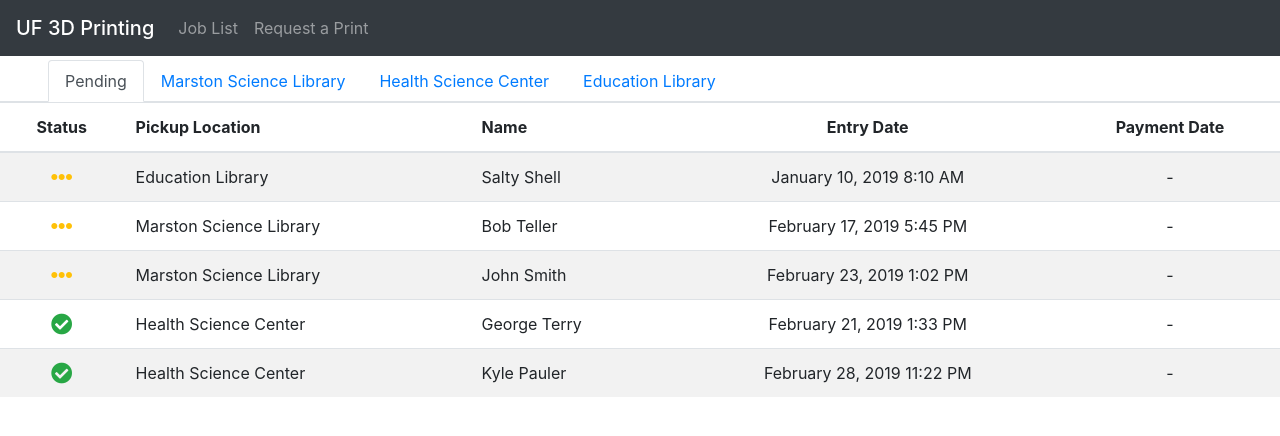
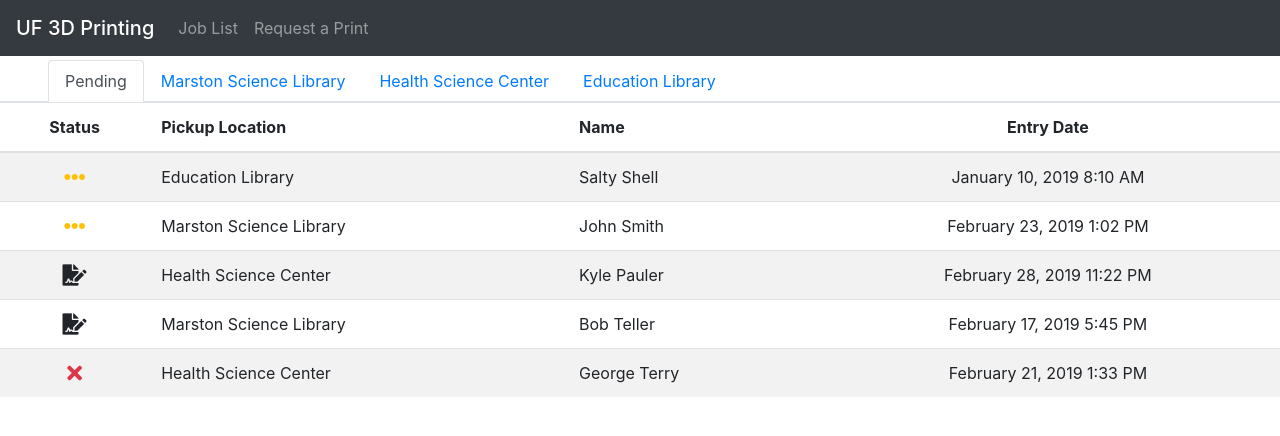
Before and after one commit to Marco-Pagani/uf-3d-printing, an Angular app in the folder frontend/: page / in a window 1280 px wide. Shown: the top 436 px of the page. Built offline with nearby package versions, Linux system fonts and the light colour scheme.

Commit message:
Changed job list page. Updated status values

```diff
--- a/frontend/src/app/components/job-list-page.component.html
+++ b/frontend/src/app/components/job-list-page.component.html
@@ -22,16 +22,16 @@
                         <th scope="col" class="clickable" style="text-align: left;" (click)="sortBy('pickupLocation')">Pickup Location</th>
                         <th scope="col" class="clickable" style="text-align: left;" (click)="sortBy('name', 'pickupLocation', 'status')">Name</th>
                         <th scope="col" class="clickable" style="text-align: center;" (click)="sortBy('entryDate', 'pickupLocation', 'status')">Entry Date</th>
-                        <th scope="col" class="clickable" style="text-align: center;" (click)="sortBy('paymentDate', 'pickupLocation', 'status')">Payment Date</th>
+                        <!--<th scope="col" class="clickable" style="text-align: center;" (click)="sortBy('paymentDate', 'pickupLocation', 'status')">Payment Date</th>-->
                     </tr>
                 </thead>
                 <tbody>
                     <tr class="clickable" *ngFor="let item of tableData" routerLink="/job/{{item.id}}">
-                        <td><i class="fas fa-lg {{item.status | status}} centered pt-1"></i></td>
+                        <td><i class="fas fa-lg {{item.status | status}} centered pt-1" data-toggle="tooltip" data-placement="top" title="{{item.status | status:true}}"></i></td>
                         <td style="text-align: left;">{{item.pickupLocation}}</td>
                         <td style="text-align: left;">{{item.name}}</td>
                         <td>{{item.entryDate | cdate}}</td>
-                        <td>{{item.paymentDate | cdate}}</td>
+                        <!--<td>{{item.paymentDate | cdate}}</td>-->
                     </tr>
                 </tbody>
             </table>
@@ -48,7 +48,7 @@
                 </thead>
                 <tbody>
                     <tr class="clickable" *ngFor="let item of tableData" routerLink="/job/{{item.id}}">
-                        <td><i class="fas fa-lg {{item.status | status}} centered pt-1"></i></td>
+                        <td><i class="fas fa-lg {{item.status | status}} centered pt-1" data-toggle="tooltip" data-placement="top" title="{{item.status | status:true}}"></i></td>
                         <td style="text-align: left;">{{item.name}}</td>
                         <td>{{item.entryDate | cdate}}</td>
                         <td>{{item.paymentDate | cdate}}</td>
@@ -68,7 +68,7 @@
                 </thead>
                 <tbody>
                     <tr class="clickable" *ngFor="let item of tableData" routerLink="/job/{{item.id}}">
-                        <td><i class="fas fa-lg {{item.status | status}} centered pt-1"></i></td>
+                        <td><i class="fas fa-lg {{item.status | status}} centered pt-1" data-toggle="tooltip" data-placement="top" title="{{item.status | status:true}}"></i></td>
                         <td style="text-align: left;">{{item.name}}</td>
                         <td>{{item.entryDate | cdate}}</td>
                         <td>{{item.paymentDate | cdate}}</td>
@@ -88,7 +88,7 @@
                 </thead>
                 <tbody>
                     <tr class="clickable" *ngFor="let item of tableData" routerLink="/job/{{item.id}}">
-                        <td><i class="fas fa-lg {{item.status | status}} centered pt-1"></i></td>
+                        <td><i class="fas fa-lg {{item.status | status}} centered pt-1" data-toggle="tooltip" data-placement="top" title="{{item.status | status:true}}"></i></td>
                         <td style="text-align: left;">{{item.name}}</td>
                         <td>{{item.entryDate | cdate}}</td>
                         <td>{{item.paymentDate | cdate}}</td>
--- a/frontend/src/app/components/job-list-page.component.ts
+++ b/frontend/src/app/components/job-list-page.component.ts
@@ -5,6 +5,8 @@ import { Helper } from '../helpers/helper';
 
 /**
  * Job List page
+ *
+ * TODO: Change payment date to last updated. Implement search functionality
  */
 @Component({
   selector: 'app-job-list-page',
--- a/frontend/src/app/pipes/status.pipe.ts
+++ b/frontend/src/app/pipes/status.pipe.ts
@@ -4,18 +4,41 @@ import { Pipe, PipeTransform } from '@angular/core';
 */
 @Pipe({name: 'status'})
 export class StatusPipe implements PipeTransform {
-    transform(value: number): string {
+    transform(value: number, printable: boolean): string {
+        if (printable) {
+            switch (value) {
+                case 0:
+                    return 'Pending';
+                case 1:
+                    return 'Processing';
+                case 2:
+                    return 'Pending Payment';
+                case 3:
+                    return 'Ready to Print';
+                case 4:
+                    return 'Printing';
+                case 5:
+                    return 'Complete';
+                case 6:
+                    return 'Cancelled';
+            }
+        } else {
             switch (value) {
                 case 0:
                     return 'fa-ellipsis-h text-warning';
                 case 1:
+                    return 'fas fa-file-signature';
+                case 2:
                     return 'fa-dollar-sign text-warning';
-            case 2:
+                case 3:
                     return 'fa-dollar-sign text-success';
-            case 3:
+                case 4:
+                    return 'fas fa-print';
+                case 5:
                     return 'fa-check-circle text-success';
-            case 4:
+                case 6:
                     return 'fa-times text-danger';
             }
         }
     }
+}
--- a/frontend/src/app/services/endpoint.service.ts
+++ b/frontend/src/app/services/endpoint.service.ts
@@ -27,21 +27,21 @@ export class EndpointService {
             paymentDate: ''
         }, {
             id: 678954321,
-            status: 0,
+            status: 1,
             pickupLocation: 'Marston Science Library',
             name: 'Bob Teller',
             entryDate: '2019-02-17 17:45:10',
             paymentDate: ''
         }, {
             id: 678954321,
-            status: 3,
+            status: 1,
             pickupLocation: 'Health Science Center',
             name: 'Kyle Pauler',
             entryDate: '2019-02-28 23:22:50',
             paymentDate: ''
         }, {
             id: 678954321,
-            status: 3,
+            status: 6,
             pickupLocation: 'Health Science Center',
             name: 'George Terry',
             entryDate: '2019-02-21 13:33:59',
@@ -53,7 +53,7 @@ export class EndpointService {
         // Example data
         return [{
             id: 928712372,
-            status: 1,
+            status: 2,
             pickupLocation: 'Marston Science Library',
             name: 'James Carver',
             entryDate: '2019-02-23 13:02:01',
@@ -67,11 +67,18 @@ export class EndpointService {
             paymentDate: '2019-01-15 09:20:00'
         }, {
             id: 212356748,
-            status: 1,
+            status: 5,
             pickupLocation: 'Marston Science Library',
             name: 'George Timothy',
             entryDate: '2019-01-15 13:09:10',
-            paymentDate: ''
+            paymentDate: '2019-01-16 08:10:30'
+        }, {
+            id: 212356748,
+            status: 4,
+            pickupLocation: 'Marston Science Library',
+            name: 'Albert Paul',
+            entryDate: '2019-01-25 14:20:10',
+            paymentDate: '2019-01-26 19:40:52'
         }];
     }
 
@@ -93,11 +100,11 @@ export class EndpointService {
             paymentDate: '2019-1-04 15:44:00'
         }, {
             id: 678954321,
-            status: 0,
+            status: 5,
             pickupLocation: 'Marston Science Library',
             name: 'Richard Banks',
             entryDate: '2019-01-17 19:45:10',
-            paymentDate: ''
+            paymentDate: '2019-01-20 12:54:10'
         }];
     }
 
@@ -109,17 +116,17 @@ export class EndpointService {
             pickupLocation: 'Education Library',
             name: 'Wes Snipes',
             entryDate: '2019-02-23 19:55:01',
-            paymentDate: ''
+            paymentDate: '2019-02-23 21:05:01'
         }, {
             id: 987654321,
-            status: 4,
+            status: 6,
             pickupLocation: 'Education Library',
             name: 'Jimmy Chun',
             entryDate: '2019-03-05 08:10:00',
             paymentDate: ''
         }, {
             id: 678954321,
-            status: 1,
+            status: 2,
             pickupLocation: 'Education Library',
             name: 'Laurell Pok',
             entryDate: '2019-02-14 17:45:10',
```
Lines whose indentation alone changed are shown as unchanged.
